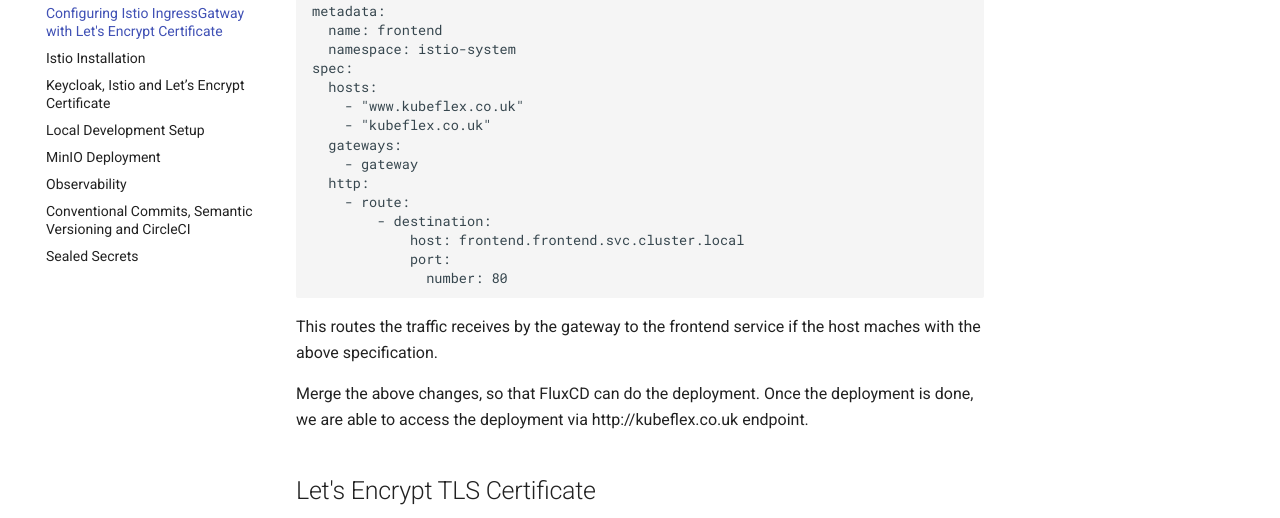
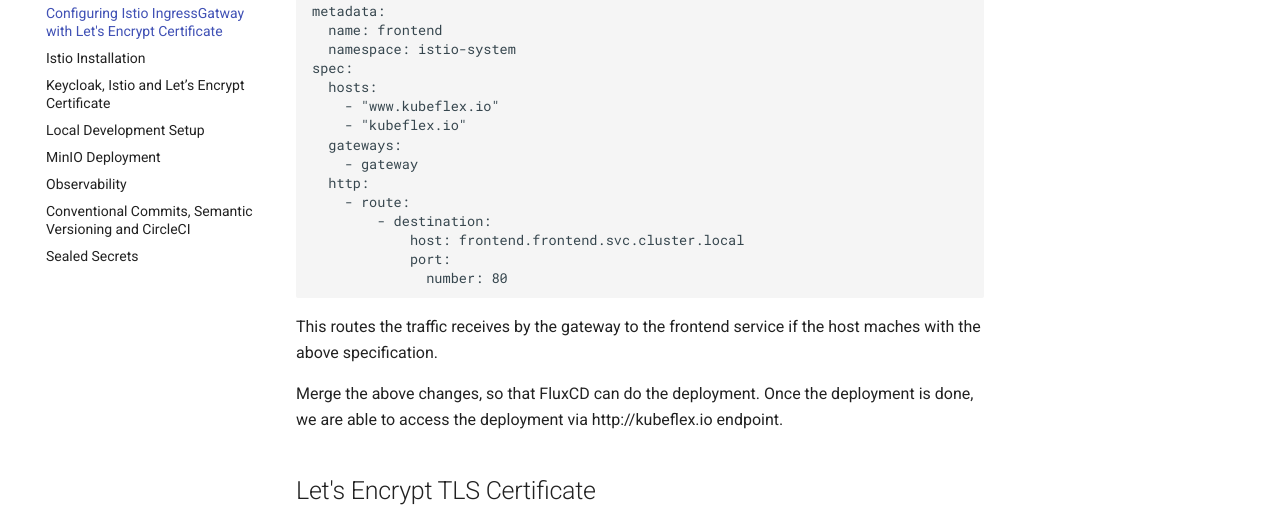
Before and after one commit to kubeflex-io/kubeflex, an MkDocs documentation site: the page built from docs/technical-guides/ingressgateway.md, in a window 1280 px wide and 1400 px high, scrolled down 3179 px. Shown: the part 296-814 px from the top of the window. Built offline with MkDocs 1.6.1 and Material for MkDocs 9.7.7, drawn with Linux system fonts in a browser that asks for light colours; comment, search, counter and statistics services are not loaded; some of the changed text lies outside the part shown.

````diff
--- a/docs/technical-guides/ingressgateway.md
+++ b/docs/technical-guides/ingressgateway.md
@@ -15,7 +15,7 @@ NAME                   TYPE           CLUSTER-IP    EXTERNAL-IP    PORT(S)
 istio-ingressgateway   LoadBalancer   10.0.41.165   4.250.87.120   15021:32693/TCP,80:32134/TCP,443:32131/TCP   8d
 ```
 
-Point the domain to the external IP address. In our case, we have pointed both kubeflex.co.uk and www.kubeflex.co.uk to 4.250.87.120.
+Point the domain to the external IP address. In our case, we have pointed both kubeflex.io and www.kubeflex.io to 4.250.87.120.
 
 ## Create a test deployment
 In our case, we have exposed our frontend service through the ingressgateway. But for simplicity, let's expose an nginx deployment through the ingressgateway.
@@ -156,8 +156,8 @@ metadata:
   namespace: istio-system
 spec:
   hosts:
-    - "www.kubeflex.co.uk"
-    - "kubeflex.co.uk"
+    - "www.kubeflex.io"
+    - "kubeflex.io"
   gateways:
     - gateway
   http:
@@ -169,7 +169,7 @@ spec:
 ```
 This routes the traffic receives by the gateway to the frontend service if the host maches with the above specification.
 
-Merge the above changes, so that FluxCD can do the deployment. Once the deployment is done, we are able to access the deployment via http://kubeflex.co.uk endpoint.
+Merge the above changes, so that FluxCD can do the deployment. Once the deployment is done, we are able to access the deployment via http://kubeflex.io endpoint.
 
 ## Let's Encrypt TLS Certificate
 
@@ -202,8 +202,8 @@ spec:
     - server auth
     - client auth
   dnsNames:
-    - "kubeflex.co.uk"
-    - "www.kubeflex.co.uk"
+    - "kubeflex.io"
+    - "www.kubeflex.io"
   issuerRef:
     name: letsencrypt-prod-cluster
     kind: ClusterIssuer
@@ -245,9 +245,9 @@ spec:
         mode: SIMPLE
         credentialName: kubeflex-tls
       hosts:
-      - "www.kubeflex.co.uk"
-      - "kubeflex.co.uk"
+      - "www.kubeflex.io"
+      - "kubeflex.io"
 ```
 
 
-Once the above changes are merged, we are able to access the deployment via https://kubeflex.co.uk or https://www.kubeflex.co.uk
+Once the above changes are merged, we are able to access the deployment via https://kubeflex.io or https://www.kubeflex.io
````
Also changed, not shown: README.md (+1 -1 lines), docs/technical-guides/auth.md (+27 -27 lines), docs/technical-guides/cert-manager.md (+2 -2 lines), docs/technical-guides/keycloak.md (+6 -6 lines), docs/technical-guides/release.md (+2 -2 lines), docs/technical-guides/requestauthentication.md (+2 -2 lines).
